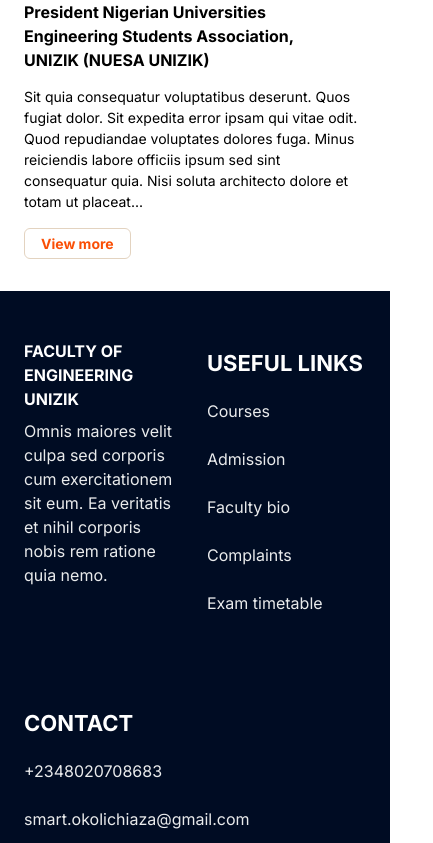
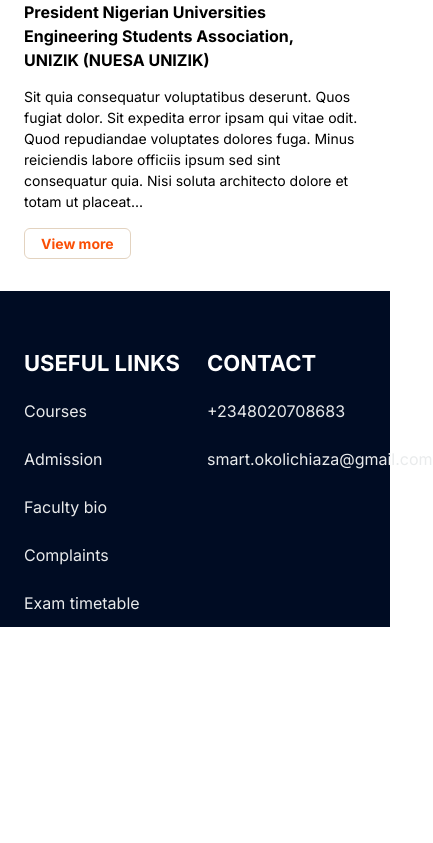
Before and after one commit to NUESA-UNIZIK/Nuesa, a React (Vite) app in the folder frontend/: page / in a window 390 px wide. Shown: the part 3365-4208 px from the top of the page, 433 px wide, since content can reach past the window. After the commit the page ends 3992 px from the top, so only its background shows below. Built offline with nearby package versions, Linux system fonts and the light colour scheme.

Commit message:
added the .env

```diff
--- a/frontend/src/Homepage/Footer/Footer.jsx
+++ b/frontend/src/Homepage/Footer/Footer.jsx
@@ -7,7 +7,7 @@
     <div className="bg-[#000C23] mx-auto w-full mt-[2rem] md:mt-[5rem]">
       <div className="lg:mx-[6rem] mx-6">
         <div className="grid grid-cols-2 lg:grid-cols-3 md:gap-[10rem] gap-6 justify-between">
-          <div className="md:w-[379px] mt-12">
+          <div className="md:w-[379px] hidden lg:block mt-12">
             <h1 className="font-bold md:text-[22px] mb-2 text-white">FACULTY OF ENGINEERING UNIZIK</h1>
             <p className="text-[#E9EBEC] mb-2">
               Omnis maiores velit culpa sed corporis cum exercitationem sit eum.
```
